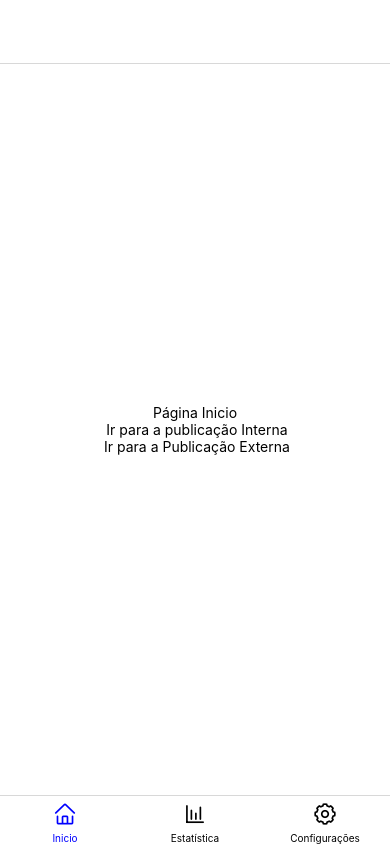
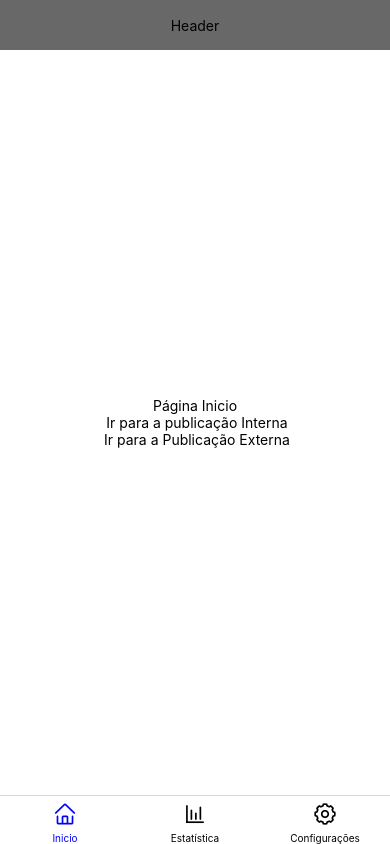
Before and after one commit to adejar12/Roteamento, a React Native app: screen /Inicio in a window 390 px wide. Built offline with nearby package versions, Linux system fonts and the light colour scheme.

Commit message:
feat: adicionando o header

```diff
--- a/routes/ConfiguracaoNavigator.js
+++ b/routes/ConfiguracaoNavigator.js
@@ -2,6 +2,7 @@ import { createStackNavigator  } from "@react-navigation/stack";
 import { useNavigation } from "@react-navigation/native";
 import { TouchableOpacity } from "react-native";
 import { Ionicons } from "@expo/vector-icons";
+import Header from "../src/components/Header";
 
 const Stack = createStackNavigator();
 
@@ -48,7 +49,8 @@ export default function ConfiguracaoNavigator() {
   return (
     <Stack.Navigator screenOptions={{ cardStyle: { backgroundColor: "#FFF" } }}>
       <Stack.Screen name="Configuracao" component={ConfiguracaoSreen}  options={{
-        title:false
+        title: false,
+        header: () => <Header />
       }} />
       <Stack.Screen
         name="Perfil"
--- a/routes/EstatisticaNavigator.js
+++ b/routes/EstatisticaNavigator.js
@@ -2,6 +2,7 @@ import { createStackNavigator  } from "@react-navigation/stack";
 import { useNavigation } from "@react-navigation/native";
 import { TouchableOpacity } from "react-native";
 import { Ionicons } from "@expo/vector-icons";
+import Header from "../src/components/Header";
 
 const Stack = createStackNavigator();
 
@@ -33,7 +34,7 @@ export default function EstatisticaNavigator() {
             navigation.navigate("Home", {
               screen: "EstatisticaNavigator",
               params: {
-                screen: "Estatistica",
+                screen: route.screen,
               },
             })
           }
@@ -47,7 +48,8 @@ export default function EstatisticaNavigator() {
   return (
     <Stack.Navigator screenOptions={{ cardStyle: { backgroundColor: "#FFF" } }}>
       <Stack.Screen name="Estatistica" component={Estatistica}  options={{
-        title:false
+        title: false,
+        header: () => <Header />
       }}/>
       <Stack.Screen
         name="EstatisticaComum"
@@ -60,7 +62,7 @@ export default function EstatisticaNavigator() {
         name="EstatistaPublicidade"
         component={EstatistaPublicidade}
         options={options({
-          screen: "Estatistica",
+          screen: "EstatisticaComum",
         })}
       />
     </Stack.Navigator>
--- a/routes/HomeNavigator.js
+++ b/routes/HomeNavigator.js
@@ -2,6 +2,7 @@ import { createStackNavigator   } from "@react-navigation/stack";
 import { useNavigation } from "@react-navigation/native";
 import { TouchableOpacity } from "react-native";
 import { Ionicons } from "@expo/vector-icons";
+import Header from "../src/components/Header";
 
 const Stack = createStackNavigator  ();
 
@@ -29,7 +30,12 @@ export default function HomeNavigator() {
             paddingLeft: 12,
           }}
           onPress={() =>
-            navigation.goBack()
+            navigation.navigate("Home", {
+              screen: "HomeNavigator",
+              params: {
+                screen: "Inicio",
+              },
+            })
           }
         >
           <Ionicons name="ios-chevron-back" size={32} color="#000" />
@@ -41,7 +47,8 @@ export default function HomeNavigator() {
   return (
     <Stack.Navigator screenOptions={{ cardStyle: { backgroundColor: "#FFF" } }}>
       <Stack.Screen name="Inicio" component={InicioScreen} options={{
-        title:false
+        title: false,
+        header: () => <Header />
       }}/>
       <Stack.Screen
         name="Publicacao"
--- /dev/null
+++ b/src/components/Header/index.js
@@ -0,0 +1,21 @@
+import { View, Text } from "react-native";
+import { SafeAreaView } from "react-native-safe-area-context";
+
+export default function Header() {
+  return (
+    <SafeAreaView>
+    <View
+      style={{
+        height: 50,
+        width: "100%",
+          backgroundColor: '#686868',
+          alignItems: 'center',
+        justifyContent:'center'
+      }}
+    >
+      <Text>Header</Text>
+    </View>
+    </SafeAreaView>
+
+  );
+}
```
